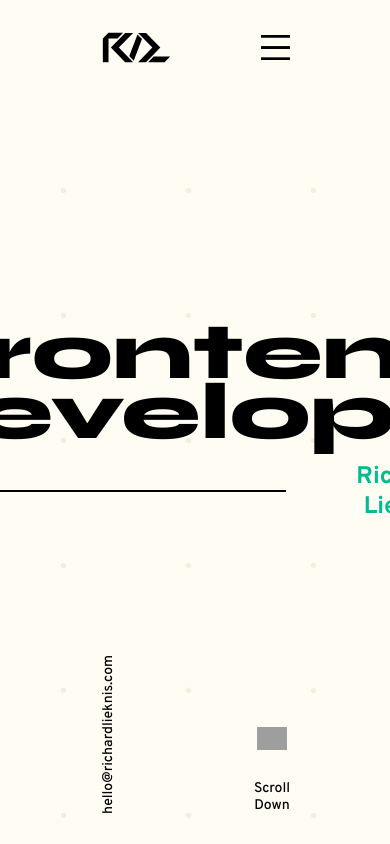
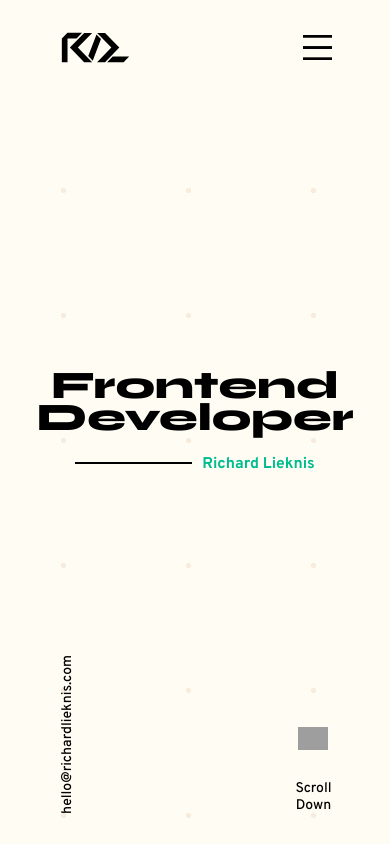
Before and after one commit to richardlieknis/Portfolio, an Angular app: page / in a window 390 px wide. Shown: the top 844 px of the page. Built offline with nearby package versions, Linux system fonts and the light colour scheme; grey boxes are pictures that could not be loaded.

Commit message:
header responsiv

```diff
--- a/src/app/header/header.component.scss
+++ b/src/app/header/header.component.scss
@@ -7,7 +7,7 @@
 
 .header-menu {
     background-color: $bg-color;
-    padding: 30px 100px;
+    padding: 30px clamp(1.25rem, 15vw ,6.25rem);
     max-width: 100%;
     display: flex;
     justify-content: space-between;
@@ -38,25 +38,25 @@
     align-items: center;
     z-index: 0;
     .subtitle {
-        margin-top: 10px;
+        margin-top: clamp(.125rem,4vw,.625rem);
         display: flex;
         align-items: center;
         gap: 10px;
         .line {
-            width: 400px;
+            width: clamp(6.25rem, 30vw, 25rem);
             border: 1px solid #000;
             transform: translateY(4px);
         }
     }
     h1 {
         font-family: 'syne-eb';
-        font-size: 80px;
+        font-size: clamp(2rem, 10vw, 5rem);
         text-align: center;
-        line-height: 60px;
+        line-height: clamp(2rem, 7vw, 3.75rem);
     }
     h3 {
         margin-top: 10px;
-        font-size: 24px;
+        font-size: clamp(.875rem, 4vw, 1.5rem);
         text-align: right;
         font-family: 'overpass-b';
         color: $highlight;
@@ -64,7 +64,7 @@
 }
 
 .header-bottom {
-    padding: 30px 100px;
+    padding: 30px clamp(1.25rem, 15vw, 6.25rem);
     display: flex;
     justify-content: space-between;
     position: absolute;
@@ -124,7 +124,7 @@
         padding-bottom: 120px;
         gap: 40px;
         font-family: 'syne-b';
-        font-size: 80px;
+        font-size: clamp(1.5rem, 10vw, 5rem);
         text-align: left;
         opacity: 0;
         z-index: 500;
@@ -189,7 +189,7 @@
         color: $bg-color;
         h1 {
             font-family: 'syne-eb';
-            font-size: 80px;
+            font-size: clamp(1.5rem,10vw,5rem);
             transition: all 250ms;
             user-select: none;
             &:hover {
```
Also changed, not shown: src/app/contact-form/contact-form.component.html (+9 -14 lines).
